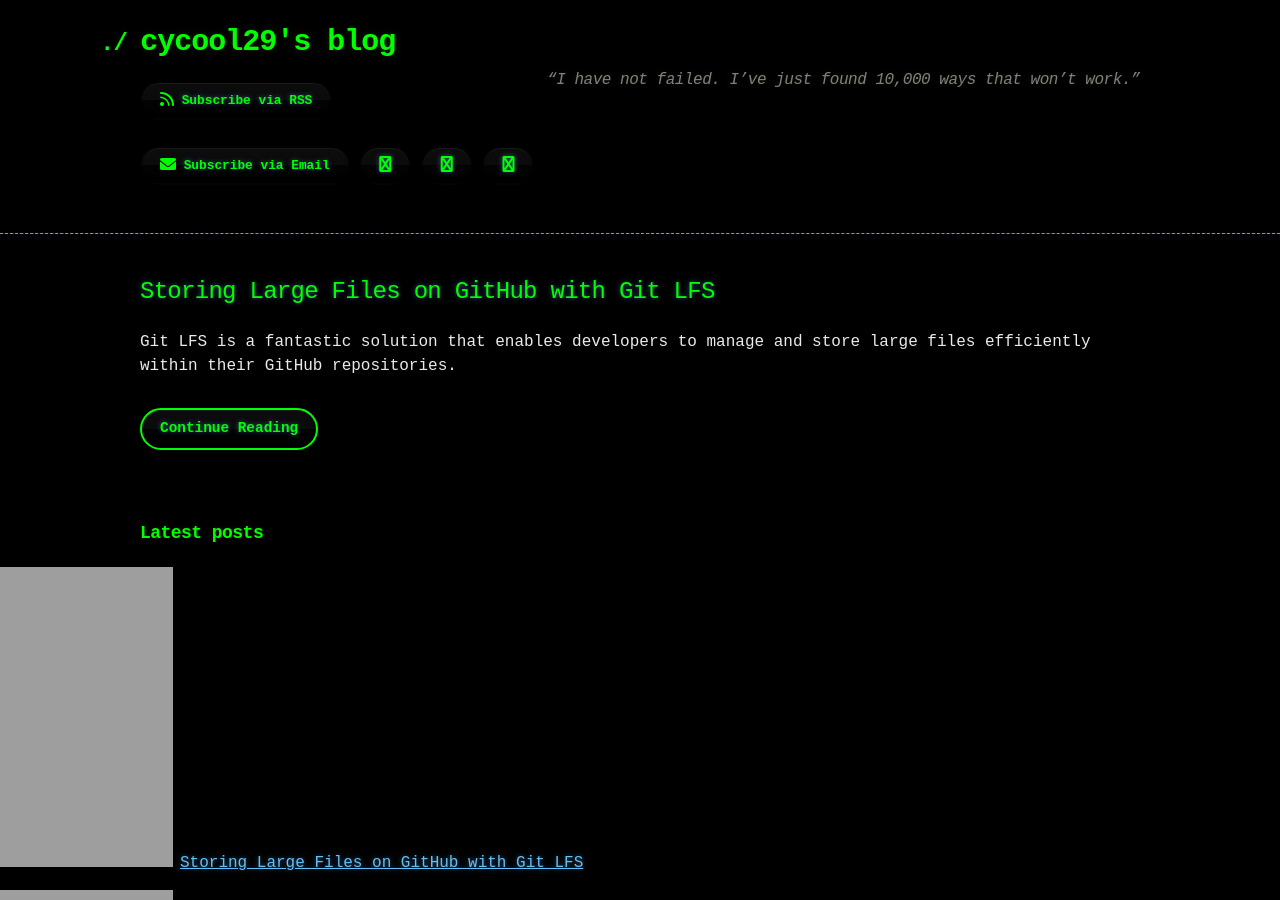
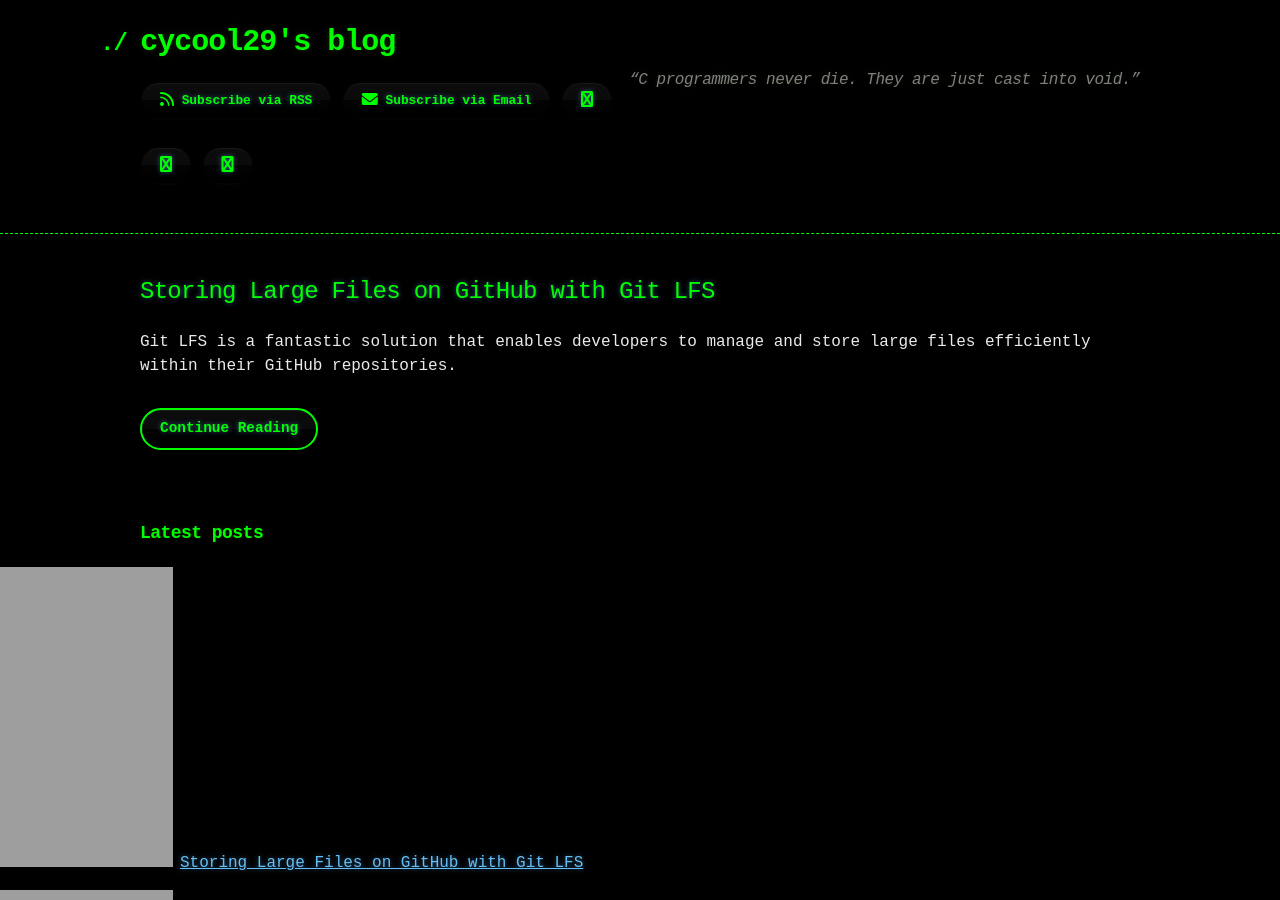
Before and after one commit to cycool29/cycool29.github.io, a Jekyll site: the page built from index.md, in a window 1280 px wide and 900 px high. Built offline with Jekyll 4.4.1, drawn with Linux system fonts in a browser that asks for light colours; a style sheet for code colours, icons or effects is not loaded.

Commit message:
Update quotes

```diff
--- a/_config.yml
+++ b/_config.yml
@@ -1,5 +1,5 @@
 title: cycool29's blog
-description: "“I have not failed. I’ve just found 10,000 ways that won’t work.” "
+description: "“C programmers never die. They are just cast into void.” "
 bio: A high school student. Intermediate in Python, Git, Bash. Learning JavaScript. He/Him. "
 author: cycool29
 url: https://cycool29.github.io
```
